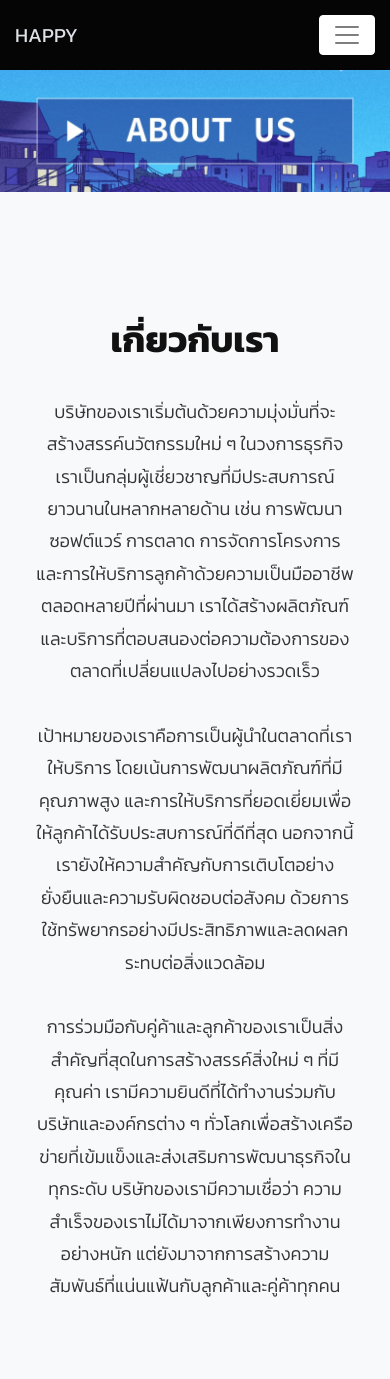
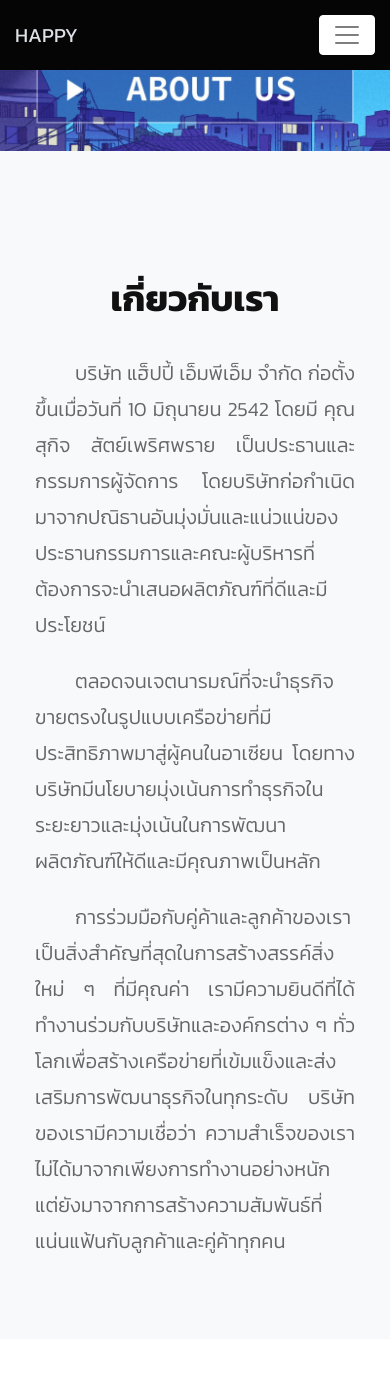
Before and after one commit to Asdzxc2595/Asdzxc2595, a PHP site: page /about_us.php in a window 390 px wide; the page is wider, and only the part inside the window is pictured. Shown: the top 1379 px of that part. Run offline with PHP 8.4, Linux system fonts and the light colour scheme; some libraries are stand-ins or nearby versions.

Commit message:
edit translate

```diff
--- a/about_us.php
+++ b/about_us.php
@@ -9,105 +9,81 @@
     <link rel="stylesheet" href="css/style.css">
     <link rel="stylesheet" href="css/responsive.css">
     <link rel="stylesheet" href="https://cdnjs.cloudflare.com/ajax/libs/font-awesome/5.15.4/css/all.min.css">
+
+
     <style>
-    .about-section {
-        padding: 60px 0;
-        background-color: #f8f9fa;
-        padding-top: 120px;
+    .contact-info {
+        display: flex;
+        flex-wrap: wrap;
+        /* ให้รายการใน contact-info ห่อเมื่อเกินพื้นที่ */
+        justify-content: space-around;
+        /* กระจายช่องว่างระหว่างรายการ */
+        gap: 20px;
+        /* เพิ่มระยะห่างระหว่างแต่ละรายการ */
     }
 
-    .about-title {
-        font-size: 36px;
-        font-weight: bold;
-        text-align: center;
-        margin-bottom: 20px;
+    .contact-info p {
+        width: 30%;
+        /* กำหนดความกว้างของแต่ละรายการให้ประมาณ 1 ใน 3 ของแถว */
+        text-align: left;
+        /* จัดข้อความให้อยู่ตรงกลาง */
     }
 
-    .about-content {
-        text-align: center;
-        font-size: 18px;
-        line-height: 1.8;
-        color: #333;
+    .contact-info {
+        display: flex;
+        flex-direction: column;
+        /* เรียงข้อมูลในแนวตั้ง */
+        gap: 15px;
+        /* เพิ่มระยะห่างระหว่างข้อมูลแต่ละบรรทัด */
     }
 
-    .team-section {
-        padding: 60px 0;
-        background-color: #fff;
+    .contact-info p {
+        display: flex;
+        align-items: left;
+        /* จัดไอคอนและข้อความให้อยู่ในแนวเดียวกัน */
+        font-size: 14px;
+        margin: 0;
     }
 
-    .team-title {
-        font-size: 30px;
-        font-weight: center;
-        text-align: center;
-        margin-bottom: 40px;
+    .contact-info p i {
+        margin-right: 10px;
+        /* เว้นช่องว่างระหว่างไอคอนและข้อความ */
     }
 
-    .team-card {
-        text-align: center;
-        margin-bottom: 30px;
+    .contact-info a {
+        text-decoration: none;
+        color: inherit;
+        /* ใช้สีของข้อความปัจจุบัน */
     }
 
-    .team-card img {
-        border-radius: 50%;
-        width: 150px;
-        height: 150px;
-    }
-
-    .team-card h5 {
-        font-size: 20px;
-        margin-top: 15px;
-    }
-
-    .team-card p {
-        color: #777;
-    }
-
-    .about-banner {
-        padding-top: 70px;
-    }
-
-    .about-banner img {
-        width: 100%;
-    }
-
-    .form-group-contact {
-        padding: 3px;
-        width: 100%;
-    }
-
-    .form-control-contact {
-        width: 100%;
-        border-radius: 8;
-
-    }.contact-info{
-        display: flex;
+    .contact-info a:hover {
+        color: #007bff;
+        /* เปลี่ยนสีเมื่อ hover */
     }
     </style>
 </head>
 <?php include 'nav.php'; ?>
 
 <body>
-
-
-
     <div class="about-banner">
         <img src="images/aboutus.jpg">
     </div>
     <div class="about-section">
         <div class="container">
             <h1 class="about-title">เกี่ยวกับเรา</h1>
-            <p class="about-content">
-                บริษัทของเราเริ่มต้นด้วยความมุ่งมั่นที่จะสร้างสรรค์นวัตกรรมใหม่ ๆ ในวงการธุรกิจ
-                เราเป็นกลุ่มผู้เชี่ยวชาญที่มีประสบการณ์ยาวนานในหลากหลายด้าน เช่น การพัฒนาซอฟต์แวร์ การตลาด
-                การจัดการโครงการ และการให้บริการลูกค้าด้วยความเป็นมืออาชีพ ตลอดหลายปีที่ผ่านมา
-                เราได้สร้างผลิตภัณฑ์และบริการที่ตอบสนองต่อความต้องการของตลาดที่เปลี่ยนแปลงไปอย่างรวดเร็ว
-                <br><br>
-                เป้าหมายของเราคือการเป็นผู้นำในตลาดที่เราให้บริการ โดยเน้นการพัฒนาผลิตภัณฑ์ที่มีคุณภาพสูง
-                และการให้บริการที่ยอดเยี่ยมเพื่อให้ลูกค้าได้รับประสบการณ์ที่ดีที่สุด นอกจากนี้
-                เรายังให้ความสำคัญกับการเติบโตอย่างยั่งยืนและความรับผิดชอบต่อสังคม
-                ด้วยการใช้ทรัพยากรอย่างมีประสิทธิภาพและลดผลกระทบต่อสิ่งแวดล้อม
-                <br><br>
-                การร่วมมือกับคู่ค้าและลูกค้าของเราเป็นสิ่งสำคัญที่สุดในการสร้างสรรค์สิ่งใหม่ ๆ ที่มีคุณค่า
+            <p class="thai-distributed">
+                บริษัท แฮ็ปปี้ เอ็มพีเอ็ม จำกัด ก่อตั้งขึ้นเมื่อวันที่ 10 มิถุนายน 2542 โดยมี คุณสุกิจ สัตย์เพริศพราย
+                เป็นประธานและกรรมการผู้จัดการ
+                โดยบริษัทก่อกำเนิดมาจากปณิธานอันมุ่งมั่นและแน่วแน่ของประธานกรรมการและคณะผู้บริหารที่ต้องการจะนำเสนอผลิตภัณฑ์ที่ดีและมีประโยชน์<br>
+            </p>
+
+            <p class="thai-distributed">
+                ตลอดจนเจตนารมณ์ที่จะนำธุรกิจขายตรงในรูปแบบเครือข่ายที่มีประสิทธิภาพมาสู่ผู้คนในอาเซียน
+                โดยทางบริษัทมีนโยบายมุ่งเน้นการทำธุรกิจในระยะยาวและมุ่งเน้นในการพัฒนาผลิตภัณฑ์ให้ดีและมีคุณภาพเป็นหลัก<br>
+            </p>
+
+            <p class="thai-distributed">การร่วมมือกับคู่ค้าและลูกค้าของเราเป็นสิ่งสำคัญที่สุดในการสร้างสรรค์สิ่งใหม่ ๆ
+                ที่มีคุณค่า
                 เรามีความยินดีที่ได้ทำงานร่วมกับบริษัทและองค์กรต่าง ๆ
                 ทั่วโลกเพื่อสร้างเครือข่ายที่เข้มแข็งและส่งเสริมการพัฒนาธุรกิจในทุกระดับ บริษัทของเรามีความเชื่อว่า
                 ความสำเร็จของเราไม่ได้มาจากเพียงการทำงานอย่างหนัก
--- a/css/style.css
+++ b/css/style.css
@@ -39,6 +39,7 @@ body {
     margin: 0;
     display: flex;
     flex-direction: column;
+
 }
 
 a {
@@ -515,9 +516,6 @@ button {
 
 /* product section start */
 
-.product_section {
-    /* width: auto; */
-}
 
 .product_title {
     text-align: center;
@@ -1790,3 +1788,83 @@ form {
 .container_product_list {
     max-width: fit-content;
 }
+/*about us*/
+.about-section {
+    padding: 60px 0;
+    background-color: #f8f9fa;
+    padding-top: 120px;
+}
+
+.about-title {
+    font-size: 36px;
+    font-weight: bold;
+    text-align: center;
+    margin-bottom: 20px;
+}
+
+.about-content {
+    text-align: center;
+    font-size: 18px;
+    line-height: 1.8;
+    color: #333;
+}
+
+.team-section {
+    padding: 60px 0;
+    background-color: #fff;
+}
+
+.team-title {
+    font-size: 30px;
+    font-weight: center;
+    text-align: center;
+    margin-bottom: 40px;
+}
+
+.team-card {
+    text-align: center;
+    margin-bottom: 30px;
+}
+
+.team-card img {
+    border-radius: 50%;
+    width: 150px;
+    height: 150px;
+}
+
+.team-card h5 {
+    font-size: 20px;
+    margin-top: 15px;
+}
+
+.team-card p {
+    color: #777;
+}
+
+.about-banner {
+    padding-top: 29px;
+
+}
+
+.about-banner img {
+    width: 100%;
+}
+
+.form-group-contact {
+    padding: 3px;
+    width: 100%;
+}
+
+.form-control-contact {
+    width: 100%;
+    border-radius: 8;
+
+}
+.thai-distributed {
+text-align: justify; /* จัดข้อความให้ชิดขอบทั้งสองข้าง */
+line-height: 1.8; /* เพิ่มระยะห่างระหว่างบรรทัด */
+text-indent: 2em; /* ย่อบรรทัดแรก */
+margin-bottom: 20px; /* เพิ่มระยะห่างระหว่างย่อหน้า */
+font-size: 20px;
+}
+/*off about us*/
--- a/footer.php
+++ b/footer.php
@@ -1,7 +1,7 @@
 
 <footer class="footer_social_icon">
     <ul>
-    © 2024 Happy. All rights reserved.
+    © Copyright 2020 All right reserved by Happy MPM Co., Ltd.
         <!-- <li href="https://www.facebook.com" target="_blank"><i class="fab fa-facebook" aria-hidden="true"></i></>
         <li href="https://www.twitter.com" target="_blank"><i class="fab fa-twitter" aria-hidden="true"></i></>
         <li href="https://www.linkedin.com" target="_blank"><i class="fab fa-linkedin" aria-hidden="true"></i></>
--- a/index.php
+++ b/index.php
@@ -60,6 +60,7 @@ $resultNewProducts = $pdo->query($sqlNewProducts);
     }
 
     .ad-banner {
+        padding-top: 27px;
         width: 100%;
     }
 
--- a/nav.php
+++ b/nav.php
@@ -15,35 +15,34 @@
     <link rel="stylesheet" href="https://cdnjs.cloudflare.com/ajax/libs/font-awesome/5.15.4/css/all.min.css">
     <link rel="stylesheet" href="https://cdnjs.cloudflare.com/ajax/libs/flag-icon-css/3.5.0/css/flag-icon.min.css">
 
-    <link href="https://fonts.googleapis.com/css2?family=Kanit:ital,wght@0,100;0,200;0,300;0,400;0,500;0,600;0,700;0,800;0,900&display=swap" rel="stylesheet">
+    <link
+        href="https://fonts.googleapis.com/css2?family=Kanit:ital,wght@0,100;0,200;0,300;0,400;0,500;0,600;0,700;0,800;0,900&display=swap"
+        rel="stylesheet">
     <style>
-        .skiptranslate {
-            display: none;
-        }
+      #google_translate_element {
+        display: none; /* ซ่อน Google Translate element */
+    }
 
-        /* ซ่อนตรา Google */
-        .goog-logo-link {
-            display: none !important;
-        }
+    .goog-te-banner-frame.skiptranslate,.skiptranslate,
+    .goog-te-gadget-icon {
+        display: none !important; /* ซ่อนแถบ Google Translate */
+    }
 
-        /* ปรับขนาดตัวอักษรใน dropdown */
-        .goog-te-menu-value span {
-            font-size: 14px;
-        }
+    body {
+        top: 0 !important;
+    }
 
-        /* ซ่อนธงชาติ */
-        .goog-te-gadget-icon {
-            display: none !important;
-        }
     </style>
 </head>
 
-<body>
+<body >
     <div class="header_section header_bg body-background">
         <div class="container-fluid">
             <nav class="navbar navbar-expand-lg bg-light navbar-light" id="main-navbar">
                 <a class="navbar-brand" href="index.php" id="brand-text">HAPPY</a>
-                <button class="navbar-toggler ml-auto" type="button" data-toggle="collapse" data-target="#navbarSupportedContent" aria-controls="navbarSupportedContent" aria-expanded="false" aria-label="Toggle navigation">
+                <button class="navbar-toggler ml-auto" type="button" data-toggle="collapse"
+                    data-target="#navbarSupportedContent" aria-controls="navbarSupportedContent" aria-expanded="false"
+                    aria-label="Toggle navigation">
                     <span class="navbar-toggler-icon"></span>
                 </button>
                 <div class="collapse navbar-collapse" id="navbarSupportedContent">
@@ -55,12 +54,16 @@
                             <a class="nav-link" href="product.php" id="product-text">รายการสินค้า</a>
                         </li>
                         <li class="nav-item dropdown">
-                            <a class="nav-link dropdown-toggle" href="#" id="navbarDropdown" role="button" data-toggle="dropdown" aria-haspopup="true" aria-expanded="false" id="product-type-text">
+                            <a class="nav-link dropdown-toggle" href="#" id="navbarDropdown" role="button"
+                                data-toggle="dropdown" aria-haspopup="true" aria-expanded="false"
+                                id="product-type-text">
                                 ประเภทสินค้า
                             </a>
                             <div class="dropdown-menu" aria-labelledby="navbarDropdown">
-                                <a class="dropdown-item" href="producttype.php?type=เครื่องสำอาง" id="cosmetics-text">เครื่องสำอาง</a>
-                                <a class="dropdown-item" href="producttype.php?type=อาหารเสริม" id="supplements-text">อาหารเสริม</a>
+                                <a class="dropdown-item" href="producttype.php?type=เครื่องสำอาง"
+                                    id="cosmetics-text">เครื่องสำอาง</a>
+                                <a class="dropdown-item" href="producttype.php?type=อาหารเสริม"
+                                    id="supplements-text">อาหารเสริม</a>
                                 <a class="dropdown-item" href="producttype.php?type=สินค้า" id="goods-text">สินค้า</a>
                             </div>
                         </li>
@@ -68,29 +71,27 @@
                             <a class="nav-link" href="about_us.php" id="address-text">เกี่ยวกับเรา</a>
                         </li>
                         <!-- Dropdown สำหรับเปลี่ยนภาษา -->
-                        <li class="nav-item dropdown">
-                            <a class="nav-link dropdown-toggle" href="#" id="languageDropdown" role="button" data-toggle="dropdown" aria-haspopup="true" aria-expanded="false">
+                        <li class="nav-item dropdown ">
+                            <a class="nav-link dropdown-toggle" href="#" id="languageDropdown" role="button"
+                                data-toggle="dropdown" aria-haspopup="false" aria-expanded="true">
                                 Change language
                             </a>
                             <div class="dropdown-menu" aria-labelledby="languageDropdown">
-                                <a class="dropdown-item" onclick="translateLanguage('th')">
+                                <a class="dropdown-item"href="" onclick="translateLanguage('th'),showOriginalText()">
                                     <span class="flag-icon flag-icon-th"></span> ภาษาไทย
                                 </a>
-                                <a class="dropdown-item"  onclick="translateLanguage('en')">
+                                <a class="dropdown-item" onclick="translateLanguage('en')">
                                     <span class="flag-icon flag-icon-us"></span> English
                                 </a>
-                                <a class="dropdown-item"  onclick="translateLanguage('ja')">
-                                    <span class="flag-icon flag-icon-jp"></span> 日本語
+                                <a class="dropdown-item" onclick="translateLanguage('lo')">
+                                    <span class="flag-icon flag-icon-la"></span> ພາສາລາວ
                                 </a>
-                                <a class="dropdown-item"  onclick="translateLanguage('ko')">
-                                    <span class="flag-icon flag-icon-kr"></span> 한국어
+                                <a class="dropdown-item" onclick="translateLanguage('km')">
+                                    <span class="flag-icon flag-icon-kh"></span> ភាសាខ្មែរ
                                 </a>
-                                <a class="dropdown-item" onclick="translateLanguage('zh-CN')">
-                                    <span class="flag-icon flag-icon-cn"></span> 中文
-                                </a>
-                                <a class="dropdown-item" onclick="translateLanguage('th'),showOriginalText()">
+                                <!-- <a class="dropdown-item" href="" onclick="translateLanguage('th'),showOriginalText()">
                                     แสดงข้อความต้นฉบับ
-                                </a>
+                                </a> -->
                             </div>
                         </li>
                     </ul>
@@ -99,43 +100,12 @@
             </nav>
         </div>
     </div>
-
-    <!-- Google Translate API -->
-    <script>
-        function googleTranslateElementInit() {
-            new google.translate.TranslateElement({
-                pageLanguage: 'th'
-            }, 'google_translate_element');
-
-            // Apply the stored language on page load
-            var savedLanguage = localStorage.getItem('selectedLanguage');
-            if (savedLanguage) {
-                translateLanguage(savedLanguage);
-            }
-        }
-
-        function translateLanguage(language) {
-            var selectField = document.querySelector('.goog-te-combo');
-            if (selectField) {
-                selectField.value = language;
-                selectField.dispatchEvent(new Event('change'));
-
-                // Save the selected language to local storage
-                localStorage.setItem('selectedLanguage', language);
-            }
-        }
-
-        function showOriginalText() {
-            var selectField = document.querySelector('.goog-te-combo');
-            if (selectField) {
-
-                selectField.value = 'auto';
-                selectField.dispatchEvent(new Event('change'));
-
-                localStorage.removeItem('selectedLanguage');
-            }
-        }
-    </script>
+    <script>window.addEventListener('load', function() {
+    // ตรวจสอบและปรับแต่งการตั้งค่าตำแหน่งของ <body>
+    document.body.style.top = '0';
+});
+</script>
+    <script src="js/script.js"></script>
     <script src="//translate.google.com/translate_a/element.js?cb=googleTranslateElementInit"></script>
 </body>
 
```
Also changed, not shown: other parts of about_us.php (+24 -22 lines), js/script.js (+37 -1 lines), test.html (+11 -13 lines).
